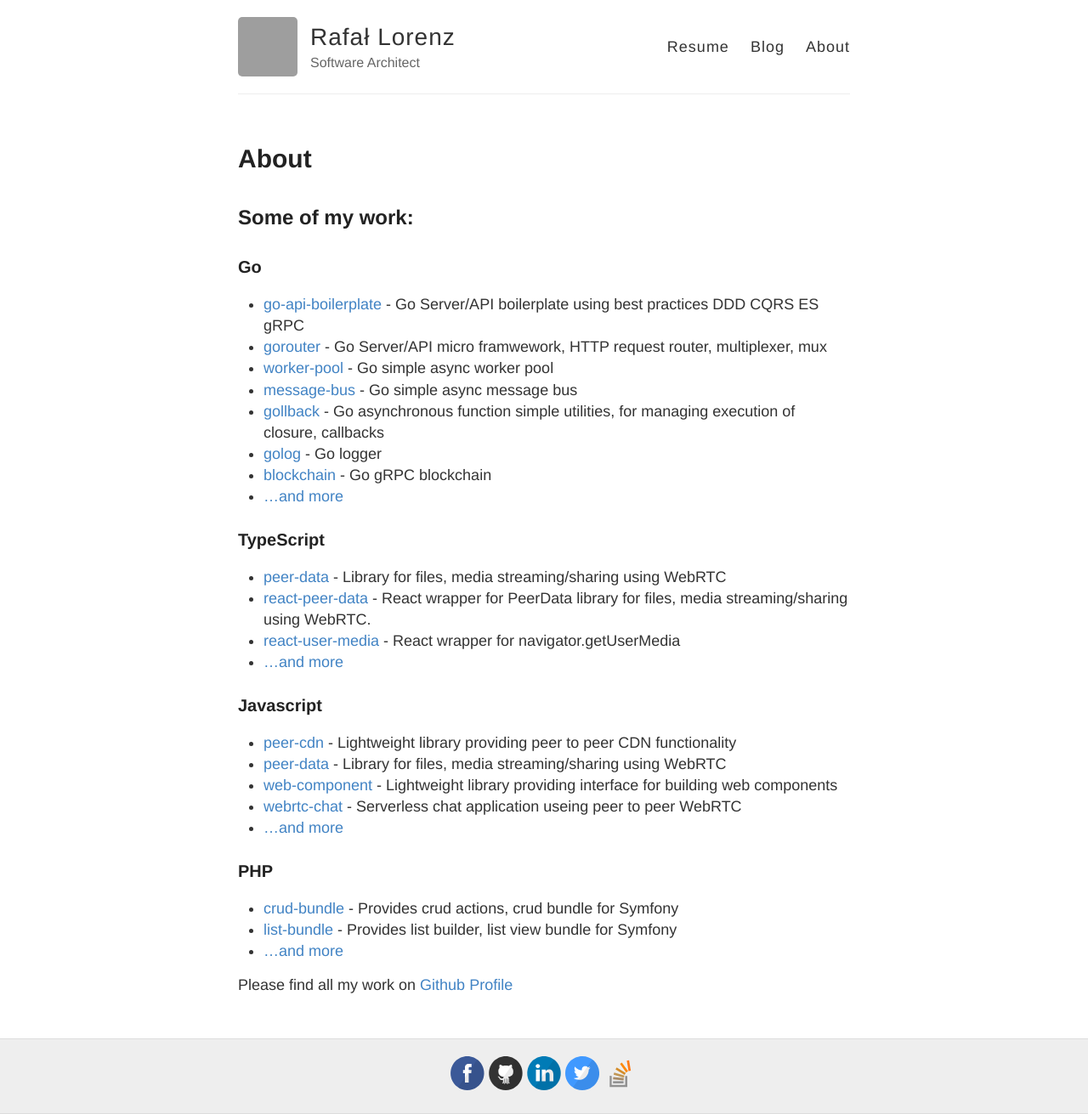
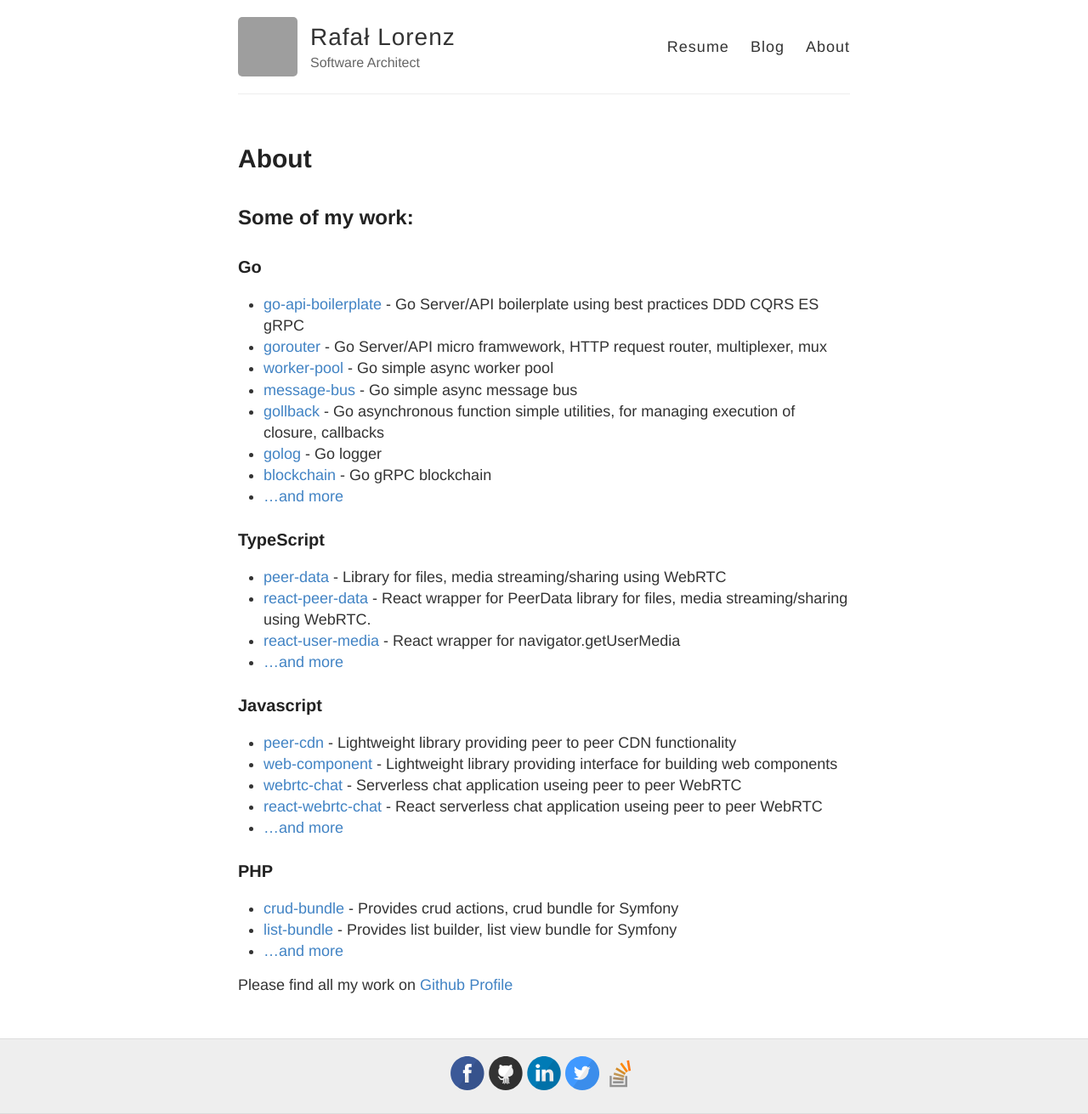
Before and after one commit to vardius/vardius.github.io, a Jekyll site: the page built from _pages/about.md, in a window 1280 px wide. Shown: the whole page at 85% size. Built offline with Jekyll 4.4.1, drawn with Linux system fonts in a browser that asks for light colours; grey boxes are pictures that could not be loaded.

Commit message:
Update about.md

```diff
--- a/_pages/about.md
+++ b/_pages/about.md
@@ -24,9 +24,9 @@ permalink: /about/
 
 ### Javascript
  - [peer-cdn](http://rafallorenz.com/peer-cdn) - Lightweight library providing peer to peer CDN functionality
- - [peer-data](http://rafallorenz.com/peer-data) - Library for files, media streaming/sharing using WebRTC
  - [web-component](http://rafallorenz.com/web-component) - Lightweight library providing interface for building web components
  - [webrtc-chat](http://rafallorenz.com/webrtc-chat) - Serverless chat application useing peer to peer WebRTC
+ - [react-webrtc-chat](http://rafallorenz.com/react-webrtc-chat) - React serverless chat application useing peer to peer WebRTC
  - [...and more](https://github.com/vardius?utf8=%E2%9C%93&tab=repositories&q=&type=source&language=javascript)
 
 ### PHP
```
